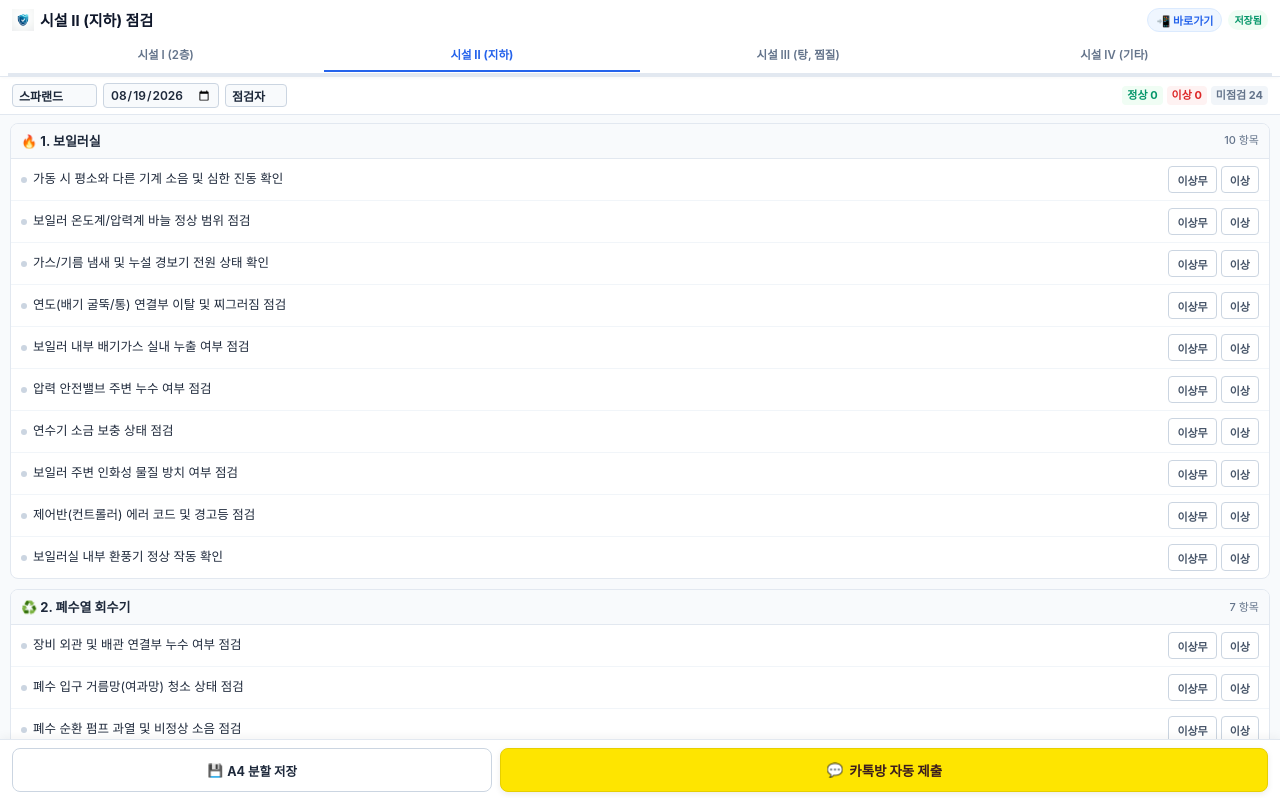
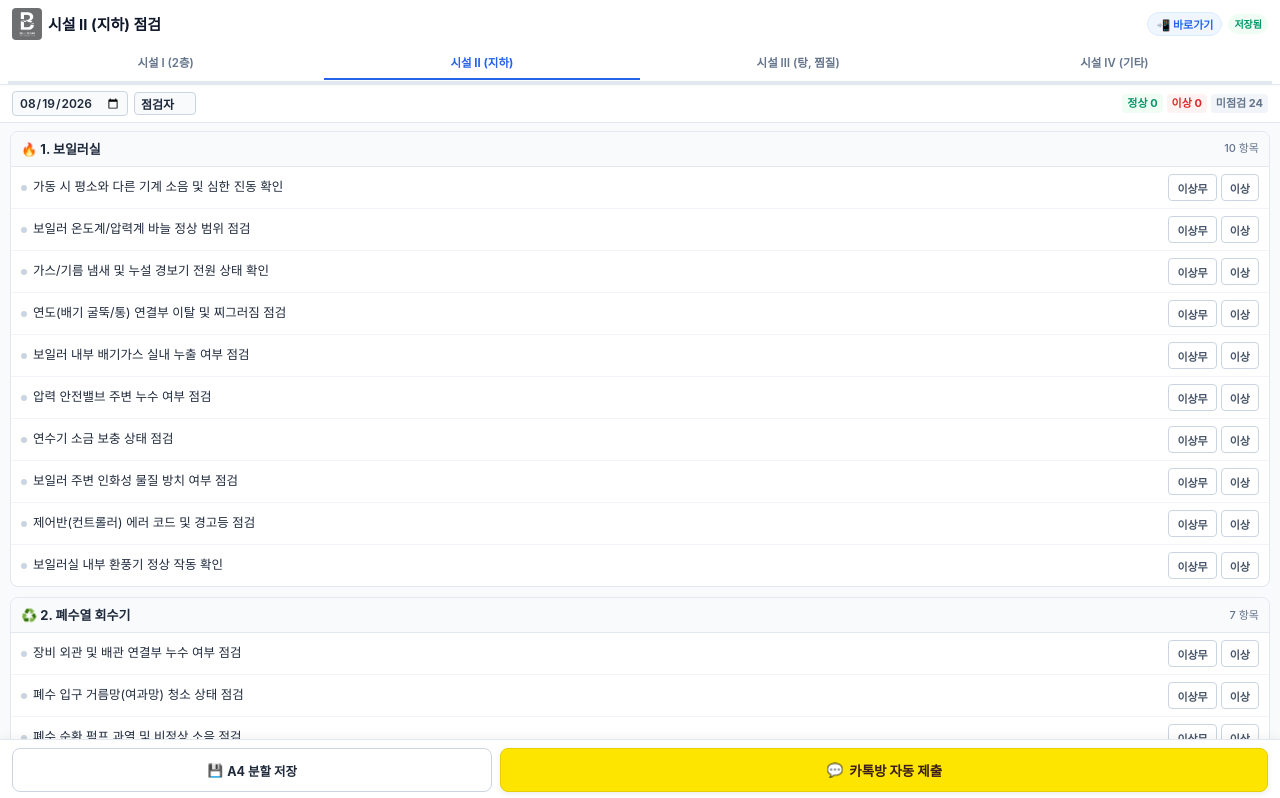
Before and after one commit to 2000BOH/spa-guard, a React (Vite) app: page / in a window 1280 px wide. Shown: the top 798 px of the page. Built offline with nearby package versions, Linux system fonts and the light colour scheme; a web font is replaced by a local one.

Commit message:
feat: update logo to Blue Ocean Spa, remove store name input, add per-date history & read-only lock for past dates

```diff
--- a/src/App.tsx
+++ b/src/App.tsx
@@ -11,7 +11,24 @@ import { A4PrintDocument } from './components/A4PrintDocument';
 import { SaveModal, ShortcutModal, Toast } from './components/Modals';
 import { saveInspectionToSupabase } from './lib/supabase';
 
-const STORAGE_KEY = 'spa_multi_facility_data_v9';
+const getStorageKey = (date: string) => `spa_date_data_${date}`;
+
+function getTodayStr(): string {
+  const today = new Date();
+  const yyyy = today.getFullYear();
+  const mm = String(today.getMonth() + 1).padStart(2, '0');
+  const dd = String(today.getDate()).padStart(2, '0');
+  return `${yyyy}-${mm}-${dd}`;
+}
+
+function getYesterdayStr(): string {
+  const d = new Date();
+  d.setDate(d.getDate() - 1);
+  const yyyy = d.getFullYear();
+  const mm = String(d.getMonth() + 1).padStart(2, '0');
+  const dd = String(d.getDate()).padStart(2, '0');
+  return `${yyyy}-${mm}-${dd}`;
+}
 
 export default function App() {
   const [currentTab, setCurrentTab] = useState<TabId>('tab2');
@@ -19,15 +36,13 @@ export default function App() {
   const [isShortcutModalOpen, setIsShortcutModalOpen] = useState(false);
   const [toastMsg, setToastMsg] = useState<string | null>(null);
 
+  const todayStr = getTodayStr();
+  const yesterdayStr = getYesterdayStr();
+
   const [state, setState] = useState<AppState>(() => {
-    const today = new Date();
-    const yyyy = today.getFullYear();
-    const mm = String(today.getMonth() + 1).padStart(2, '0');
-    const dd = String(today.getDate()).padStart(2, '0');
-
     return {
-      storeName: '스파랜드',
-      date: `${yyyy}-${mm}-${dd}`,
+      storeName: '블루오션 웰니스 스파',
+      date: todayStr,
       inspector: '점검자',
       items: {},
       summaries: { tab1: '', tab2: '', tab3: '', tab4: '' },
@@ -36,12 +51,14 @@ export default function App() {
     };
   });
 
+  const isReadOnly = state.date < yesterdayStr;
+
   const showToast = (msg: string) => {
     setToastMsg(msg);
     setTimeout(() => setToastMsg(null), 2500);
   };
 
-  // 1. LocalStorage & Security Log Helper
+  // Security Log Generator
   const generateSecurityLog = (items: Record<string, { status: StatusType; note: string }>, inspector: string) => {
     const now = new Date();
     const timeStr = `${now.getFullYear()}-${String(now.getMonth()+1).padStart(2,'0')}-${String(now.getDate()).padStart(2,'0')} ${String(now.getHours()).padStart(2,'0')}:${String(now.getMinutes()).padStart(2,'0')}:${String(now.getSeconds()).padStart(2,'0')}`;
@@ -58,24 +75,53 @@ export default function App() {
     return { lastModified: timeStr, securityCode: finalCode };
   };
 
-  // Load from LocalStorage on initial render
-  useEffect(() => {
+  // Load Data for current date
+  const loadDateData = (targetDate: string) => {
     try {
-      const raw = localStorage.getItem(STORAGE_KEY);
+      const raw = localStorage.getItem(getStorageKey(targetDate));
       if (raw) {
         const saved = JSON.parse(raw);
-        setState((prev) => ({
-          ...prev,
-          ...saved
-        }));
+        return {
+          storeName: '블루오션 웰니스 스파',
+          date: targetDate,
+          inspector: saved.inspector || '점검자',
+          items: saved.items || {},
+          summaries: saved.summaries || { tab1: '', tab2: '', tab3: '', tab4: '' },
+          securityCode: saved.securityCode || '',
+          lastModified: saved.lastModified || ''
+        };
       }
     } catch (e) {
       console.error(e);
     }
+    return {
+      storeName: '블루오션 웰니스 스파',
+      date: targetDate,
+      inspector: '점검자',
+      items: {},
+      summaries: { tab1: '', tab2: '', tab3: '', tab4: '' },
+      securityCode: '',
+      lastModified: ''
+    };
+  };
+
+  // Initial load
+  useEffect(() => {
+    const initialData = loadDateData(todayStr);
+    const sec = generateSecurityLog(initialData.items, initialData.inspector);
+    setState({
+      ...initialData,
+      ...sec
+    });
   }, []);
 
-  // Sync state to LocalStorage and update Security Log
+  // Update & Save for current date
   const updateStateAndSave = (updater: (prev: AppState) => AppState) => {
+    if (isReadOnly) {
+      showToast("⚠️ 과거 기록은 수정할 수 없습니다 (조회 전용).");
+      return;
+    }
+
     setState((prev) => {
       const next = updater(prev);
       const secLog = generateSecurityLog(next.items, next.inspector);
@@ -84,7 +130,7 @@ export default function App() {
         ...secLog
       };
       try {
-        localStorage.setItem(STORAGE_KEY, JSON.stringify(finalState));
+        localStorage.setItem(getStorageKey(finalState.date), JSON.stringify(finalState));
       } catch (e) {
         console.error(e);
       }
@@ -92,7 +138,22 @@ export default function App() {
     });
   };
 
-  // 2. Handlers
+  // Date Change Handler
+  const handleDateChange = (newDate: string) => {
+    const loaded = loadDateData(newDate);
+    const sec = generateSecurityLog(loaded.items, loaded.inspector);
+    setState({
+      ...loaded,
+      ...sec
+    });
+    if (newDate < yesterdayStr) {
+      showToast("🔒 과거 기록 조회 모드 (수정 불가)");
+    } else {
+      showToast(`📅 ${newDate} 점검표 불러옴`);
+    }
+  };
+
+  // Input Handlers
   const handleSetStatus = (id: string, status: StatusType) => {
     updateStateAndSave((prev) => ({
       ...prev,
@@ -129,7 +190,7 @@ export default function App() {
     }));
   };
 
-  // 3. Counts & Progress
+  // Counts & Progress
   const activeSections = CHECKLIST_DATA[currentTab] || [];
   const activeItems = activeSections.flatMap((s) => s.items);
 
@@ -147,7 +208,7 @@ export default function App() {
   const cntP = total - done;
   const progressPct = Math.round((done / total) * 100);
 
-  // 4. Image Capture & PDF Export Logic
+  // Image & PDF Export Logic
   const downloadA4SplitImages = async () => {
     setIsSaveModalOpen(false);
     showToast("⏳ A4 규격 2장 이미지 생성 중...");
@@ -163,14 +224,14 @@ export default function App() {
 
       const canvas1 = await html2canvas(page1El, { scale: 2, backgroundColor: '#ffffff' });
       const link1 = document.createElement('a');
-      link1.download = `자율점검표_${state.storeName || '스파랜드'}_${state.date}_1페이지(앞면).jpg`;
+      link1.download = `자율점검표_블루오션웰니스스파_${state.date}_1페이지(앞면).jpg`;
       link1.href = canvas1.toDataURL('image/jpeg', 0.95);
       link1.click();
 
       setTimeout(async () => {
         const canvas2 = await html2canvas(page2El, { scale: 2, backgroundColor: '#ffffff' });
         const link2 = document.createElement('a');
-        link2.download = `자율점검표_${state.storeName || '스파랜드'}_${state.date}_2페이지(뒷면).jpg`;
+        link2.download = `자율점검표_블루오션웰니스스파_${state.date}_2페이지(뒷면).jpg`;
         link2.href = canvas2.toDataURL('image/jpeg', 0.95);
         link2.click();
 
@@ -216,7 +277,7 @@ export default function App() {
       container.style.position = 'absolute';
       container.style.left = '-9999px';
 
-      pdf.save(`자율점검표_${state.storeName || '스파랜드'}_${state.date}_A4.pdf`);
+      pdf.save(`자율점검표_블루오션웰니스스파_${state.date}_A4.pdf`);
       showToast("✅ A4 2페이지 PDF 문서가 다운로드되었습니다.");
     } catch (err) {
       container.style.position = 'absolute';
@@ -225,11 +286,10 @@ export default function App() {
     }
   };
 
-  // 5. Kakao & Supabase Submit Logic
+  // Kakao & Supabase Submit Logic
   const handleSubmitToKakao = async () => {
     showToast("⏳ 데이터 DB 보관 및 카톡 전송 준비 중...");
 
-    // Supabase DB에 점검 로그 보관
     saveInspectionToSupabase(state).then((res) => {
       if (res.success) {
         console.log('Supabase Saved Successfully');
@@ -336,14 +396,13 @@ export default function App() {
       />
 
       <MetaStrip
-        storeName={state.storeName}
         checkDate={state.date}
         inspector={state.inspector}
         cntN={cntN}
         cntI={cntI}
         cntP={cntP}
-        onChangeStoreName={(val) => updateStateAndSave((p) => ({ ...p, storeName: val }))}
-        onChangeCheckDate={(val) => updateStateAndSave((p) => ({ ...p, date: val }))}
+        isReadOnly={isReadOnly}
+        onChangeCheckDate={handleDateChange}
         onChangeInspector={(val) => updateStateAndSave((p) => ({ ...p, inspector: val }))}
       />
 
@@ -351,6 +410,7 @@ export default function App() {
         currentTab={currentTab}
         itemsState={state.items}
         summaryText={state.summaries[currentTab]}
+        isReadOnly={isReadOnly}
         onSetStatus={handleSetStatus}
         onSaveNote={handleSaveNote}
         onChangeSummary={handleChangeSummary}
--- a/src/components/A4PrintDocument.tsx
+++ b/src/components/A4PrintDocument.tsx
@@ -79,7 +79,7 @@ export const A4PrintDocument: React.FC<A4PrintDocumentProps> = ({ state }) => {
             <tbody>
               <tr>
                 <th style={{ width: '15%' }}>업 소 명</th>
-                <td style={{ width: '35%' }}>{state.storeName || '스파랜드'}</td>
+                <td style={{ width: '35%' }}>블루오션 웰니스 스파</td>
                 <th style={{ width: '20%' }}>신 고 번 호</th>
                 <td style={{ width: '30%' }}>제 2026-0815 호</td>
               </tr>
--- a/src/components/Header.tsx
+++ b/src/components/Header.tsx
@@ -21,7 +21,7 @@ export const Header: React.FC<HeaderProps> = ({
     <header className="app-header">
       <div className="header-row">
         <div className="app-title">
-          <img src="/logo.png" alt="SpaGuard Logo" className="header-logo-img" />
+          <img src="/logo.png" alt="Blue Ocean Wellness Spa Logo" className="header-logo-img" />
           <span dangerouslySetInnerHTML={{ __html: titleText }} />
         </div>
         <div className="header-btns">
--- a/src/components/MetaStrip.tsx
+++ b/src/components/MetaStrip.tsx
@@ -1,38 +1,29 @@
 import React from 'react';
 
 interface MetaStripProps {
-  storeName: string;
   checkDate: string;
   inspector: string;
   cntN: number;
   cntI: number;
   cntP: number;
-  onChangeStoreName: (val: string) => void;
+  isReadOnly: boolean;
   onChangeCheckDate: (val: string) => void;
   onChangeInspector: (val: string) => void;
 }
 
 export const MetaStrip: React.FC<MetaStripProps> = ({
-  storeName,
   checkDate,
   inspector,
   cntN,
   cntI,
   cntP,
-  onChangeStoreName,
+  isReadOnly,
   onChangeCheckDate,
   onChangeInspector,
 }) => {
   return (
     <div className="meta-strip">
       <div className="meta-inputs">
-        <input
-          type="text"
-          className="store-input"
-          value={storeName}
-          placeholder="업소명"
-          onChange={(e) => onChangeStoreName(e.target.value)}
-        />
         <input
           type="date"
           value={checkDate}
@@ -42,8 +33,14 @@ export const MetaStrip: React.FC<MetaStripProps> = ({
           type="text"
           value={inspector}
           placeholder="이름"
+          disabled={isReadOnly}
           onChange={(e) => onChangeInspector(e.target.value)}
         />
+        {isReadOnly && (
+          <span style={{ fontSize: '11px', color: '#dc2626', background: '#fef2f2', padding: '2px 6px', borderRadius: '4px', fontWeight: 700 }}>
+            🔒 과거 기록 (조회 전용)
+          </span>
+        )}
       </div>
       <div className="meta-counts">
         <span className="badge-n">정상 <b>{cntN}</b></span>
--- a/src/index.css
+++ b/src/index.css
@@ -83,9 +83,10 @@ body {
 }
 
 .header-logo-img {
-  width: 22px;
-  height: 22px;
+  height: 32px;
+  width: auto;
   object-fit: contain;
+  border-radius: 4px;
 }
 
 .header-btns {
```
Also changed, not shown: src/components/CheckListView.tsx (+16 -6 lines), public/logo.png.
